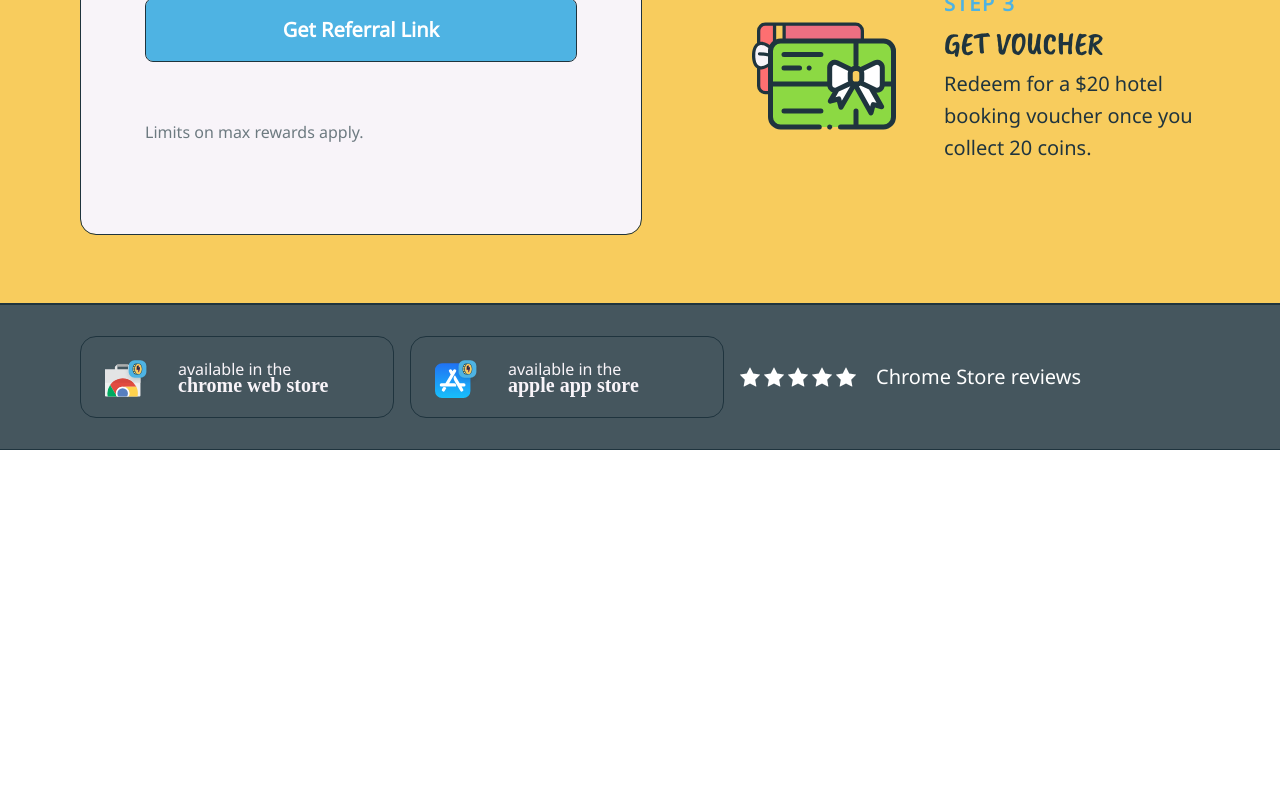
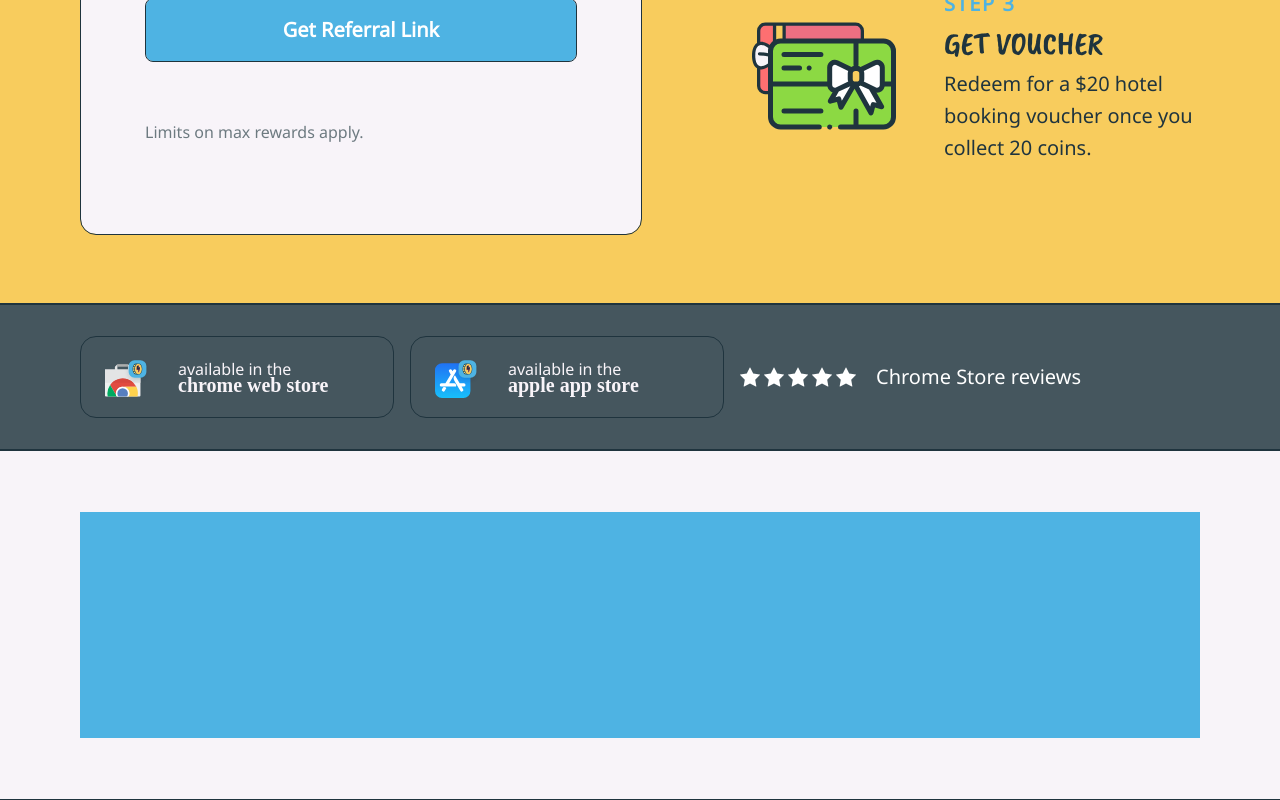
Before and after one commit to nsn1930/CoinRateAssignment, a React (Create React App) app in the folder coinrate/: page / in a window 1280 px wide. Shown: the part 705-1505 px from the top of the page. Before the commit the page ends 1155 px from the top, so only its background shows below. Built offline with nearby package versions, Linux system fonts and the light colour scheme.

Commit message:
main footer container

```diff
--- a/coinrate/src/App.jsx
+++ b/coinrate/src/App.jsx
@@ -1,6 +1,7 @@
 import './App.scss';
 import Header from './components/Header';
 import MainContainer from './components/MainContainer';
+import MainFooter from './components/MainFooter';
 import StoreFooter from './components/StoreFooter';
 // import JSONbin from '../node_modules/jsonbin-io.js/src/jsonbin-io';
 
@@ -14,6 +15,7 @@ function App() {
       <Header></Header>
       <MainContainer></MainContainer>
       <StoreFooter></StoreFooter>
+      <MainFooter></MainFooter>
     </div>
   );
 }
--- a/coinrate/src/App.scss
+++ b/coinrate/src/App.scss
@@ -75,9 +75,7 @@ body{
   border: 1px solid #1F343E;
   border-radius: 16px;
   opacity: 1;
-  // background-color: limegreen;
   .leftColumnContent{
-    // background-color: #ED6F82;
     display: flex;
     flex-direction: column;
     justify-content: space-between;
@@ -279,3 +277,22 @@ body{
     }
   }
 }
+
+.mainFooter {
+  display: flex;
+  justify-content: center;
+  align-items: center;
+  width: 100vw;
+  height: 348px;
+  background: #F8F4F9 0% 0% no-repeat padding-box;
+  border: 1px solid #1F343E;
+  opacity: 1;
+  .footerColumns{
+    display: flex;
+    justify-content: space-between;
+    align-items: center;
+    width: 1120px;
+    height: 65%;
+    background-color: #4EB3E3;
+  }
+}
--- /dev/null
+++ b/coinrate/src/components/MainFooter.jsx
@@ -0,0 +1,10 @@
+function MainFooter() {
+    return (
+        <div className="mainFooter">
+            <div className="footerColumns">
+            </div>
+        </div>
+    );
+}
+
+export default MainFooter;
```
Also changed, not shown: coinrate/src/components/LeftFooter.jsx (added), coinrate/src/components/RightFooter.jsx (added).
